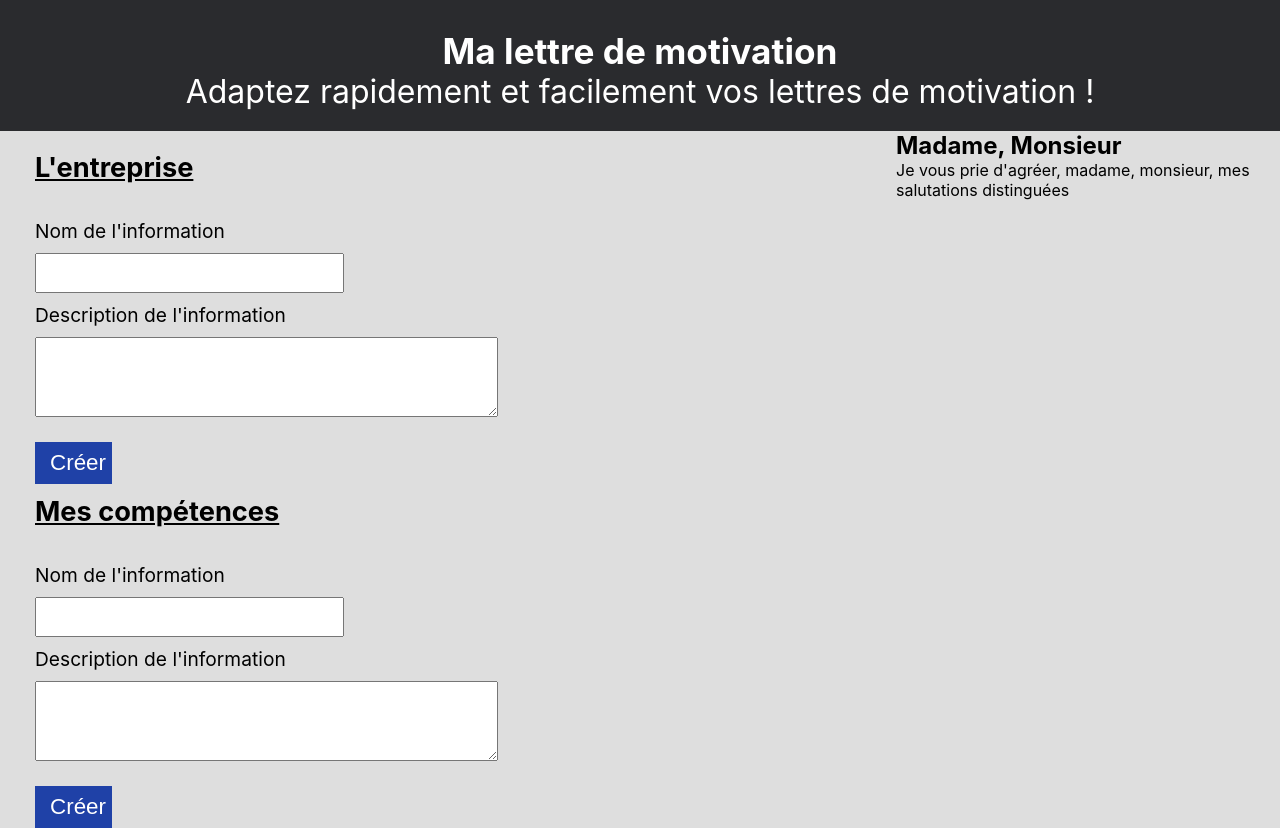
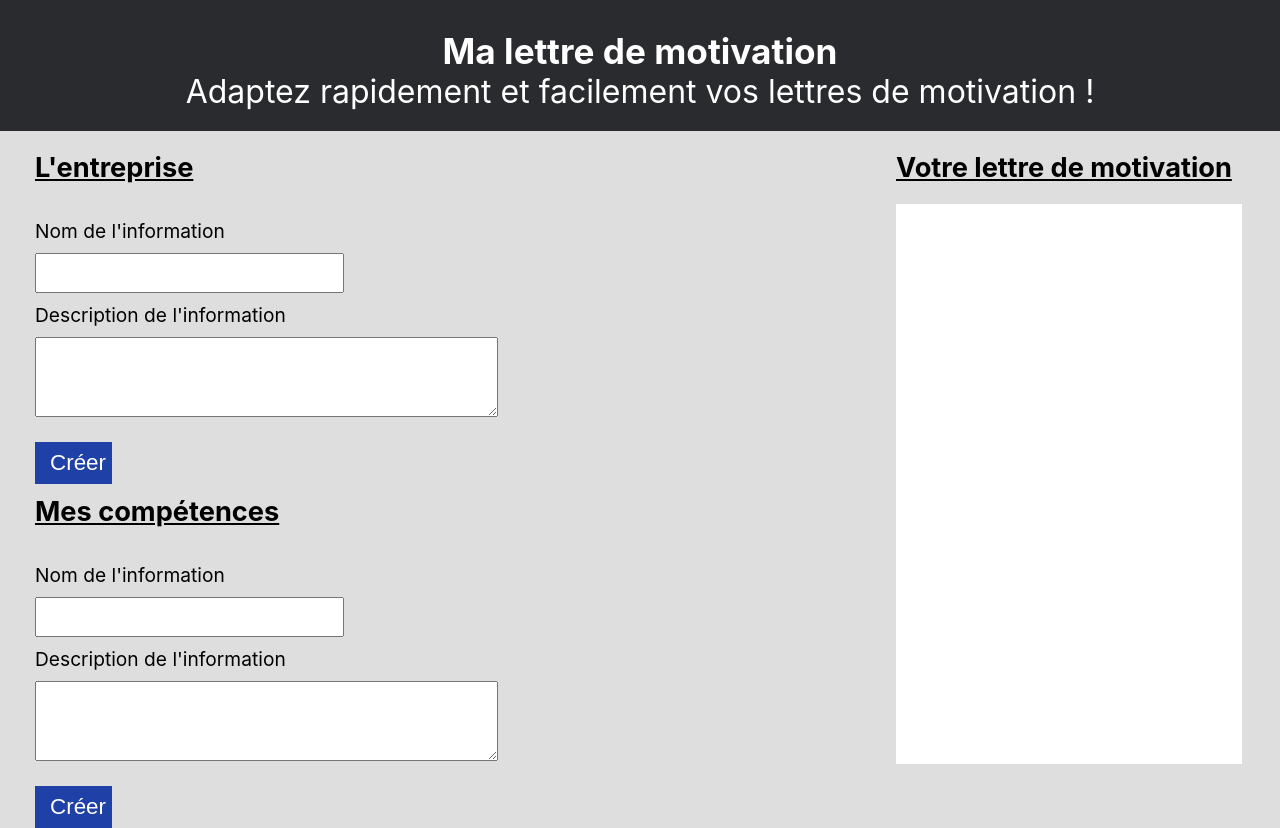
Before and after one commit to Chris5477/cover-letter, a React (Create React App) app: page / in a window 1280 px wide. Built offline with nearby package versions, Linux system fonts and the light colour scheme.

Commit message:
work on card and cover letter example, add style

```diff
--- a/src/App.css
+++ b/src/App.css
@@ -44,9 +44,30 @@ main {
   flex-direction: column;
 }
 
-.example-cover-letter {
+.container {
+  width: 100%;
+  height: 100px;
+  display: flex;
+  justify-content: flex-start;
+  align-items: center;
+}
+
+.cover-letter {
   width: 30%;
   height: 86vh;
+}
+.cover-letter h2 {
+  margin: 20px 0;
+  font-size: 1.7em;
+  text-decoration: underline;
+}
+.cover-letter .example-cover-letter {
+  width: 90%;
+  height: 70vh;
+  background-color: #FFF;
+  word-wrap: break-word;
+  text-align: justify;
+  padding: 40px;
 }
 
 .section-form {
@@ -92,13 +113,14 @@ textarea {
 
 .card {
   width: 10%;
-  height: 3.4em;
+  height: 1.8em;
   display: flex;
   justify-content: center;
   align-items: center;
   background-color: #FFF;
   border: 2px solid #62AB37;
   font-size: 1.4em;
+  margin: 20px 0 0 20px;
   border-radius: 12px;
   position: relative;
   cursor: pointer;
--- a/src/components/Card.js
+++ b/src/components/Card.js
@@ -1,6 +1,19 @@
+import { useEffect } from "react";
+
 const Card = ({ name, handleClick }) => {
+	useEffect(() => {
+		[...document.querySelectorAll(".btn-remove")].forEach((btn, index) =>
+			btn.addEventListener("click", () => removeCard(index))
+		);
+
+		return () =>
+			[...document.querySelectorAll(".btn-remove")].forEach((btn, index) => btn.removeEventListener("click", removeCard));
+	},[]);
+
+	const removeCard = (index) => [...document.querySelectorAll(".card")][index].remove();
+
 	return (
-		<div  onClick={() => handleClick()} className="card">
+		<div onClick={() => handleClick()} className="card">
 			<h2>{name}</h2>
 			<button className="btn-remove">X</button>
 		</div>
--- a/src/components/CoverLetter.js
+++ b/src/components/CoverLetter.js
@@ -5,11 +5,12 @@ const CoverLetter = ({content}) => {
     useEffect(() => document.querySelector(".contentLetter").innerHTML+=content, [content])
 
     return(
+        <section className="cover-letter">
+            <h2>Votre lettre de motivation</h2>
         <article className="example-cover-letter">
-            <h2>Madame, Monsieur</h2>
             <p className="contentLetter"></p>
-            <p>Je vous prie d'agréer, madame, monsieur, mes salutations distinguées</p>
         </article>
+        </section>
     )
 }
 
--- a/src/sass/component/_card.scss
+++ b/src/sass/component/_card.scss
@@ -1,9 +1,10 @@
 .card{
-    @include sizeContainer(10%, 3.4em);
+    @include sizeContainer(10%, 1.8em);
     @include centerELement(center, center);
     background-color: $bg-card-color;
     border: 2px solid $border-color-card;
     font-size: 1.4em;
+    margin : 20px 0 0 20px;
     border-radius: 12px;
     position: relative;
     cursor: pointer;
--- a/src/sass/component/_section_form.scss
+++ b/src/sass/component/_section_form.scss
@@ -1,6 +1,7 @@
 .section-form{
     @include sizeContainer(90%, 50%);
     padding : 20px 0 0 35px;
+
 
     h2{
         font-size: 1.7em;
--- /dev/null
+++ b/src/sass/layout/_container-cards.scss
@@ -0,0 +1,4 @@
+.container{
+    @include sizeContainer(100%, 100px);
+    @include centerELement(flex-start, center);
+}
--- a/src/sass/layout/_container-forms.scss
+++ b/src/sass/layout/_container-forms.scss
@@ -3,4 +3,5 @@
     @include centerELement(space-around, flex-start);
     flex-direction: column;
 
+
 }
--- a/src/sass/layout/_cover-letter.scss
+++ b/src/sass/layout/_cover-letter.scss
@@ -1,3 +1,18 @@
-.example-cover-letter{
-    @include sizeContainer(30%, 86vh)
+.cover-letter{
+    @include sizeContainer(30%, 86vh);
+
+    h2{
+        margin: 20px 0;
+        font-size: 1.7em;
+        text-decoration: underline;
+    }
+
+    .example-cover-letter{
+        @include sizeContainer(90%, 70vh);
+        background-color: #FFF;
+        word-wrap: break-word;
+        text-align: justify;
+        padding: 40px;
+
+    }
 }
--- a/src/sass/style.scss
+++ b/src/sass/style.scss
@@ -4,6 +4,7 @@
 @import "./layout/header";
 @import "./layout/main";
 @import "./layout/container-forms";
+@import "./layout/container-cards";
 @import "./layout/cover-letter";
 @import "./component/section_form";
 @import "./component/btn-create";
```
Also changed, not shown: 1 other file (tests, documents, lock files or other folders).
